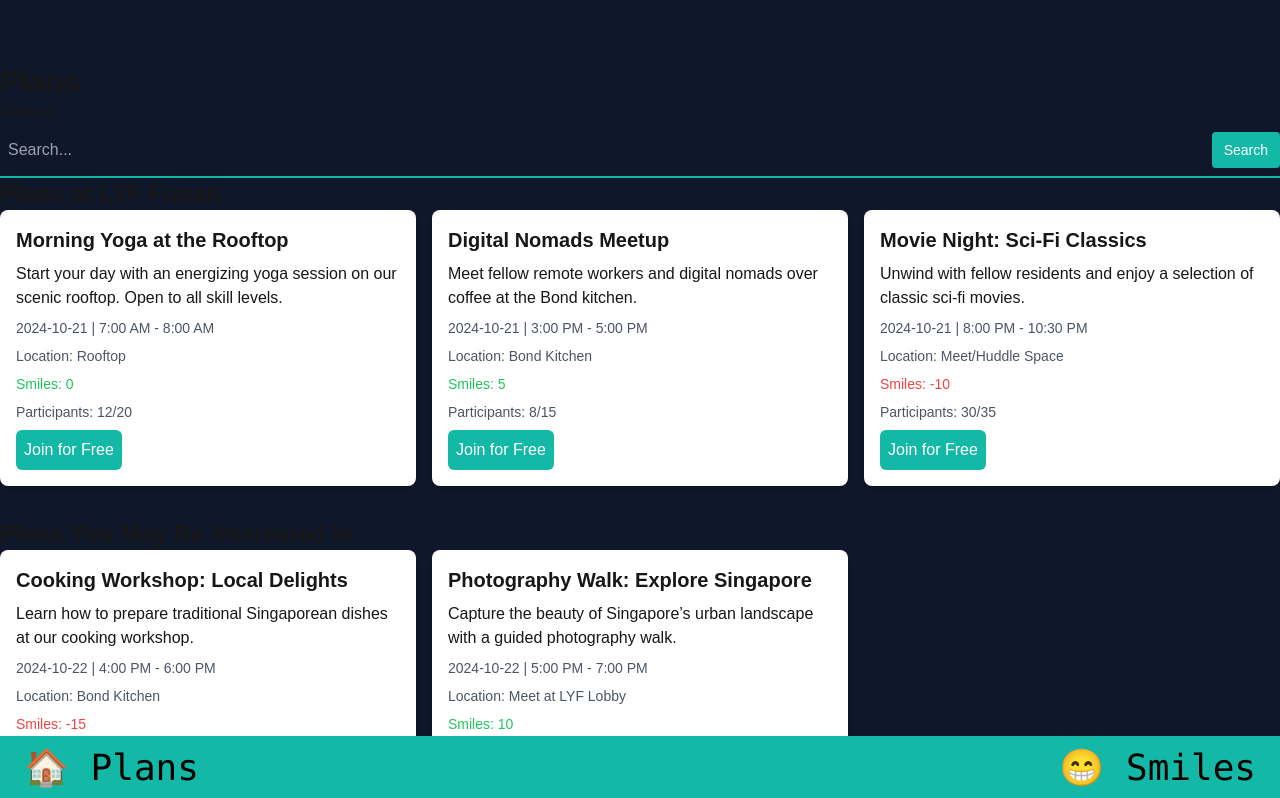
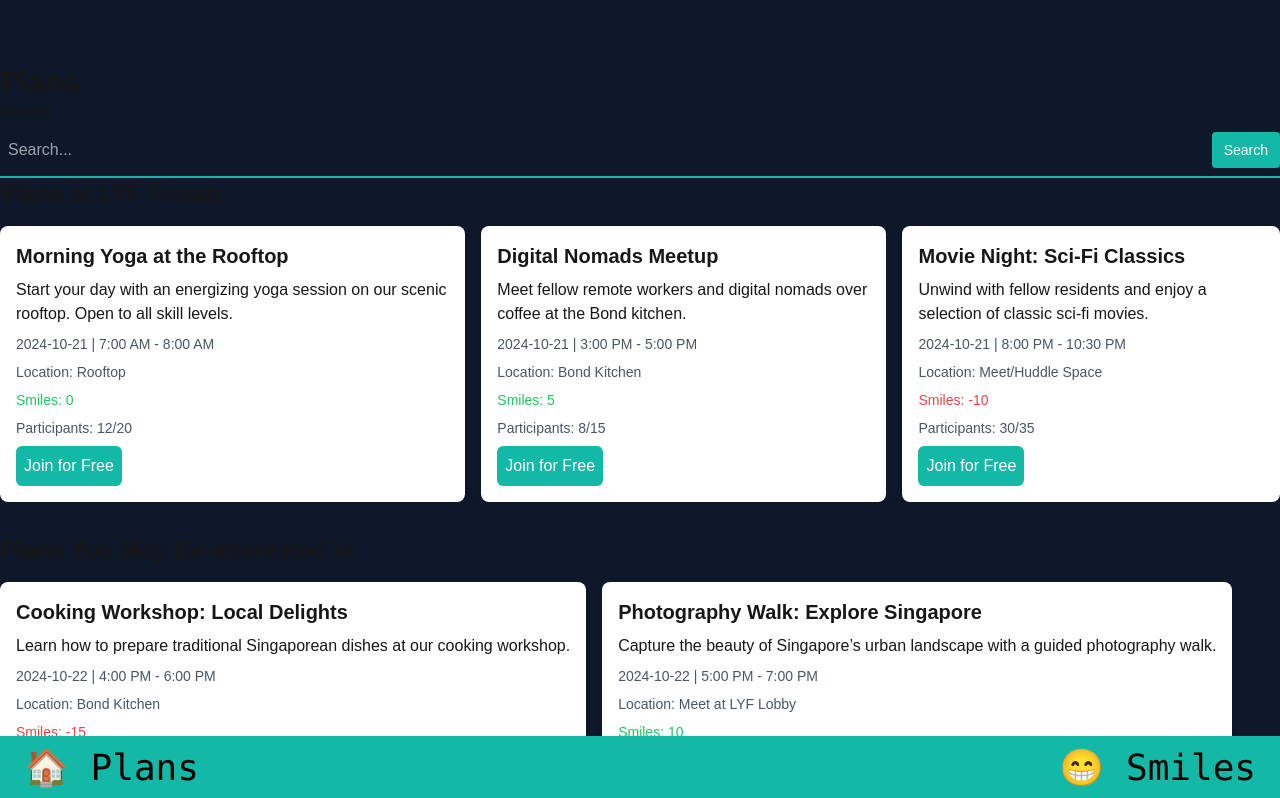
Before and after one commit to ahzia/Smileup-angle-hack-global, a Next.js app: page / in a window 1280 px wide. Shown: the top 798 px of the page. Built offline with nearby package versions, Linux system fonts and the light colour scheme.

Commit message:
made the plans divs as a carousel

```diff
--- a/src/components/Pages/Plans/PlansCategories.tsx
+++ b/src/components/Pages/Plans/PlansCategories.tsx
@@ -15,11 +15,15 @@ export default function PlansCategories({ categories }: PlansCategoriesProps) {
     <div className="space-y-8">
       {categories.map((category) => (
         <div key={category.title}>
-          <h2 className="text-2xl font-semibold">{category.title}</h2>
-          <div className="grid grid-cols-1 sm:grid-cols-2 lg:grid-cols-3 gap-4">
-            {category.plans.map((plan) => (
-              <PlanCard key={plan.plan_id} plan={plan} />
-            ))}
+          <h2 className="text-2xl font-semibold mb-4">{category.title}</h2>
+          <div className="overflow-x-auto">
+            <div className="flex space-x-4">
+              {category.plans.map((plan) => (
+                <div key={plan.plan_id} className="min-w-[300px]">
+                  <PlanCard plan={plan} />
+                </div>
+              ))}
+            </div>
           </div>
         </div>
       ))}
```
